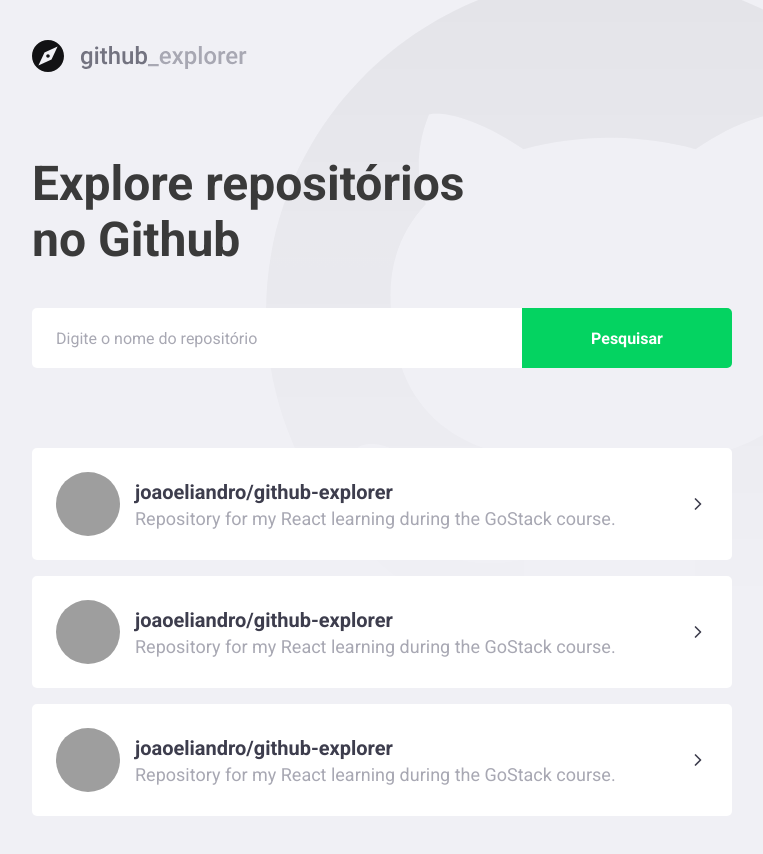
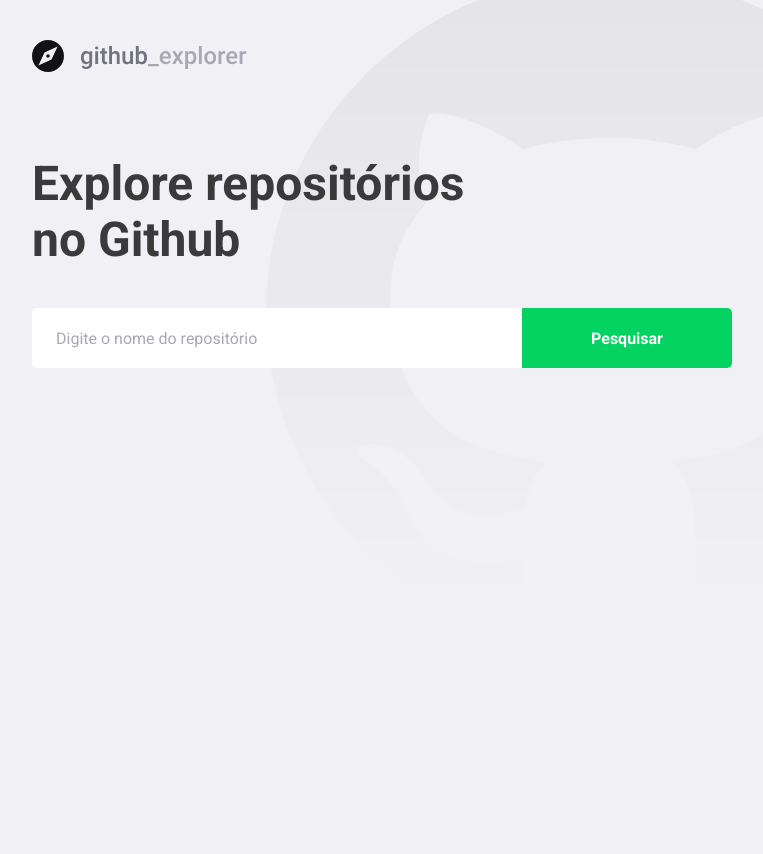
Before and after one commit to joaoeliandro/github-explorer, a React (Create React App) app: page / in a window 1280 px wide. Shown: the whole page, without its empty margins (148-911 px from the left). After the commit the page ends 800 px from the top, so only its background shows below. Built offline with nearby package versions, Linux system fonts and the light colour scheme; grey boxes are pictures that could not be loaded.

Commit message:
Added manipulation api.github

```diff
--- a/src/pages/Dashboard/index.tsx
+++ b/src/pages/Dashboard/index.tsx
@@ -1,60 +1,66 @@
-import React from 'react';
+import React, { useState, FormEvent } from 'react';
 import { FiChevronRight } from 'react-icons/fi';
+import api from '../../services/api';
 
 import logoImg from '../../assets/logo.svg';
 
 import { Title, Form, Repositories } from './styles';
 
+interface Repository {
+  full_name: string;
+  description: string;
+  owner: {
+    login: string;
+    avatar_url: string;
+  };
+}
+
 const Dasboard: React.FC = () => {
+  const [newRepository, setNewRepository] = useState('');
+  const [repositories, setRepositories] = useState<Repository[]>([]);
+
+  async function handleAddRepository(
+    event: FormEvent<HTMLFormElement>,
+  ): Promise<void> {
+    event.preventDefault();
+
+    const response = await api.get<Repository>(`repos/${newRepository}`);
+
+    const repository = response.data;
+
+    setRepositories([...repositories, repository]);
+    setNewRepository('');
+  }
+
   return (
     <>
       <img src={logoImg} alt="Logo Github" />
       <Title>Explore repositórios no Github</Title>
 
-      <Form>
-        <input placeholder="Digite o nome do repositório" />
+      <Form onSubmit={handleAddRepository}>
+        <input
+          value={newRepository}
+          onChange={e => setNewRepository(e.target.value)}
+          placeholder="Digite o nome do repositório"
+        />
         <button type="submit">Pesquisar</button>
       </Form>
 
       <Repositories>
-        <a href="teste">
+        {repositories.map(repository => (
+          <a key={repository.full_name} href="teste">
             <img
-            src="https://avatars1.githubusercontent.com/u/52173525?s=460&u=c5449ff37a66ed39e4b065067492ff63366f7c05&v=4"
-            alt="João Eliandro"
+              src={repository.owner.avatar_url}
+              alt={repository.owner.login}
             />
             <div>
-            <strong>joaoeliandro/github-explorer</strong>
-            <p>Repository for my React learning during the GoStack course.</p>
+              <strong>{repository.full_name}</strong>
+              <p>{repository.description}</p>
             </div>
 
             <FiChevronRight size={20} />
           </a>
-
-        <a href="teste">
-          <img
-            src="https://avatars1.githubusercontent.com/u/52173525?s=460&u=c5449ff37a66ed39e4b065067492ff63366f7c05&v=4"
-            alt="João Eliandro"
-          />
-          <div>
-            <strong>joaoeliandro/github-explorer</strong>
-            <p>Repository for my React learning during the GoStack course.</p>
-          </div>
-
-          <FiChevronRight size={20} />
-        </a>
-
-        <a href="teste">
-          <img
-            src="https://avatars1.githubusercontent.com/u/52173525?s=460&u=c5449ff37a66ed39e4b065067492ff63366f7c05&v=4"
-            alt="João Eliandro"
-          />
-          <div>
-            <strong>joaoeliandro/github-explorer</strong>
-            <p>Repository for my React learning during the GoStack course.</p>
-          </div>
-
-          <FiChevronRight size={20} />
-        </a>
+        ))}
       </Repositories>
     </>
   );
```
Lines whose indentation alone changed are shown as unchanged.
